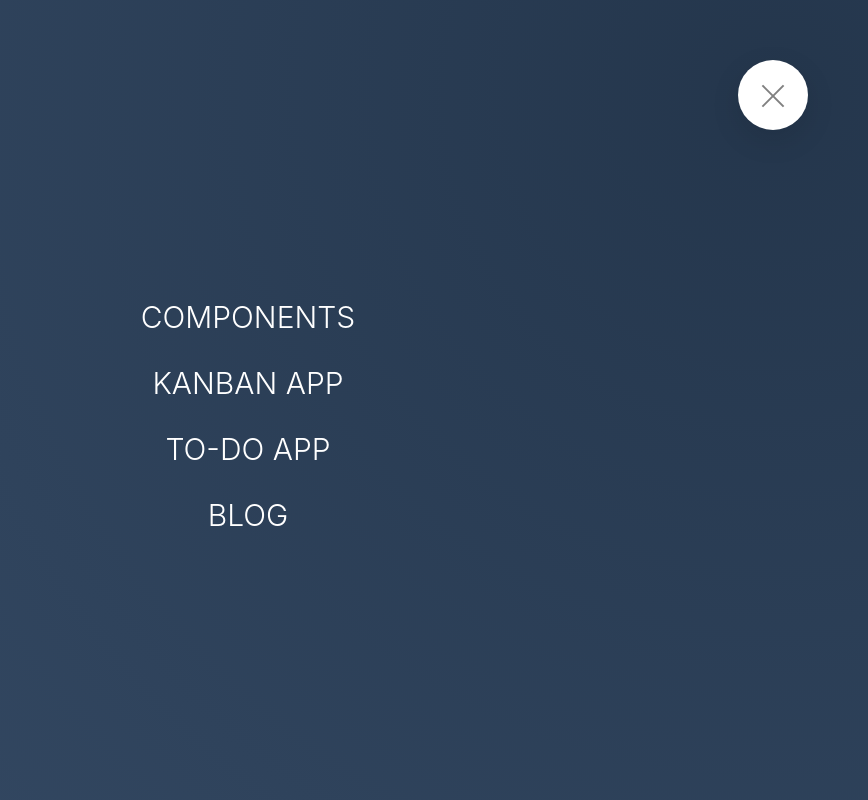
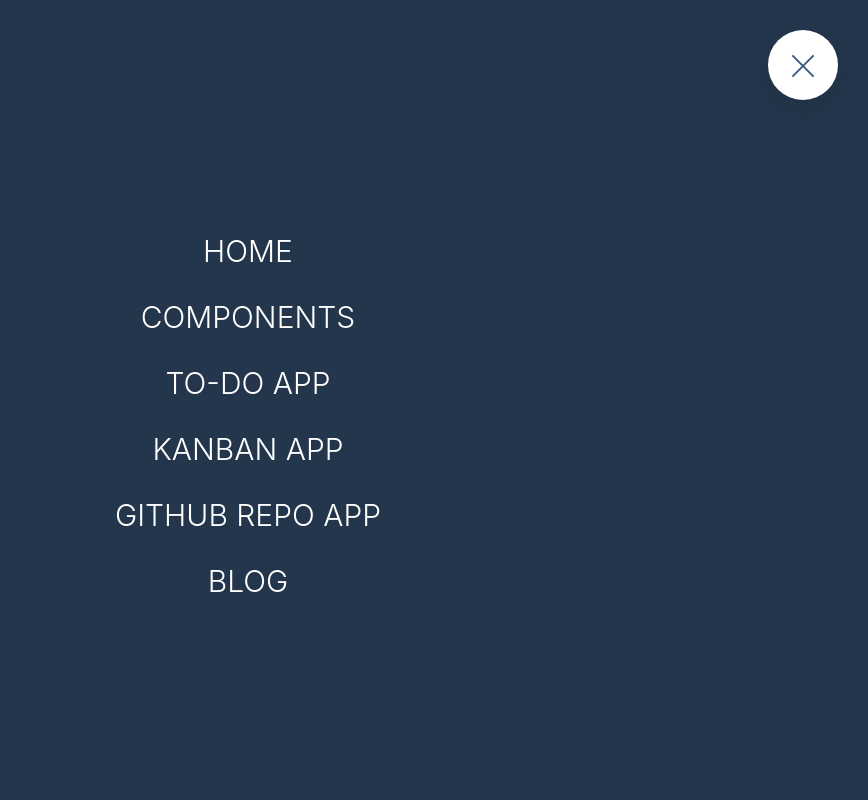
Before and after one commit to kfiggins/MyPortfolio, a React (Create React App) app in the folder client/: page / in a window 1280 px wide. Both pictures are taken after a click on the label 1185 px from the left and 95 px from the top of the page. Shown: the whole page, without its empty margins (412-1280 px from the left). Built offline with nearby package versions, Linux system fonts and the light colour scheme.

Commit message:
Finshed Navbar

```diff
--- a/client/src/App.js
+++ b/client/src/App.js
@@ -1,4 +1,4 @@
-import React, { Component } from "react";
+import React from "react";
 import { BrowserRouter as Router, Route, Switch } from "react-router-dom";
 import { toast } from "react-toastify";
 
@@ -10,7 +10,6 @@ import Components from "./components/componentLibrary/Components";
 import GitHubRepoApp from "./components/gitHubRepoApp/GitHubRepoApp";
 import Home from "./components/Home";
 import KanbanApp from "./components/KanbanApp";
-import { Navbar, MobileNavbar } from "./components/Navbar";
 import Navigation from "./components/shared/Navigation"
 import TodoApp from "./components/todoApp/TodoApp";
 import { useMediaQuery } from "./hooks/useMediaQuery";
@@ -18,13 +17,22 @@ import { useMediaQuery } from "./hooks/useMediaQuery";
 // Set up toast
 toast.configure();
 
+const menuItems = [
+  { name: "Home", link: "/" },
+  { name: "Components", link: "/components" },
+  { name: "To-Do App", link: "/todo" },
+  { name: "Kanban App", link: "/kanban" },
+  { name: "GitHub Repo App", link: "/gitHubRepo" },
+  { name: "Blog", link: "/blog" },
+]
+
 const App = () => {
   const mobileScreen = useMediaQuery("(max-width: 850px)");
 
   return (
     <Router>
-      {mobileScreen ? <MobileNavbar /> : <Navbar />}
-      <Navigation darkColor="#24364c" lightColor="#506a8c" primaryColor="#3d5a80" />
+      <Navigation darkColor="#24364c" lightColor="#24364c" menuItems={menuItems} />
+      <div style={{ padding: "50px" }}>
         <Switch>
           <Route exact path="/" component={Home} />
           <Route path="/components" component={Components} />
@@ -33,6 +41,7 @@ const App = () => {
           <Route path="/kanban" component={KanbanApp} />
           <Route path="/gitHubRepo" component={GitHubRepoApp} />
         </Switch>
+      </div>
     </Router>
   );
 };
--- a/client/src/components/Navbar.js
+++ b/client/src/components/Navbar.js
@@ -2,6 +2,8 @@ import React, { useState } from "react";
 import { Link } from "react-router-dom";
 import styled from "styled-components";
 import { sharedColors } from "../style/variables";
+
+// Deprecated 4/21/2020 No longer using but keeping in case we want for desktop menu.
 
 const Nav = styled.ul`
   list-style-type: none;
--- a/client/src/components/shared/Navigation/index.jsx
+++ b/client/src/components/shared/Navigation/index.jsx
@@ -1,31 +1,24 @@
-import React from 'react'
+import React, { useState } from 'react'
 import styled from "styled-components";
+import { Link } from "react-router-dom";
 
 require('./styles.scss')
 
-const tempLinks = [
-  { name: "Components", link: "#" },
-  { name: "Kanban App", link: "#" },
-  { name: "To-Do App", link: "#" },
-  { name: "Blog", link: "#" },
-]
 
 export default function Navagation(props) {
-  const { darkColor, lightColor, primaryColor } = props;
+  const { darkColor, lightColor, menuItems } = props;
+  const [checkboxChecked, setCheckboxChecked] = useState(false);
   return (
     <div className="navigation">
-      <input type="checkbox" class="navigation__checkbox" id="nav-toggle"></input>
-
+      <input type="checkbox" class="navigation__checkbox" checked={checkboxChecked} onClick={() => setCheckboxChecked(!checkboxChecked)} id="nav-toggle"></input>
       <label for="nav-toggle" class="navigation__logo">
         <span className="navigation__icon"></span>
       </label>
-
       <div className="navigation__background" style={{ backgroundImage: `radial-gradient(${darkColor}, ${lightColor})` }}>&nbsp;</div>
-
       <nav className="navigation__nav">
         <ul className="navigation__list">
-          {tempLinks.map((link, index) =>
-            <li key={index} className="navigation__item"><a href="" className="navigation__link">{link.name}</a></li>
+          {menuItems.map((item, index) =>
+            <li key={index} className="navigation__item"><Link to={item.link} className="navigation__link" onClick={() => setCheckboxChecked(false)}>{item.name}</Link></li>
           )}
         </ul>
       </nav>
--- a/client/src/components/shared/Navigation/styles.scss
+++ b/client/src/components/shared/Navigation/styles.scss
@@ -9,8 +9,8 @@
     height: 70px;
     width: 70px;
     position: fixed;
-    top: 60px;
-    right: 60px;
+    top: 30px;
+    right: 30px;
     border-radius: 50%;
     z-index: 2000;
     text-align: center;
@@ -24,12 +24,11 @@
     width: 60px;
     border-radius: 50%;
     position: fixed;
-    top: 65px;
-    right: 65px;
+    top: 35px;
+    right: 35px;
     z-index: 1000;
 
-    transition: transform .8s cubic-bezier(0.86, 0, 0.07, 1);
-    // transform: scale(80);
+    transition: transform .6s cubic-bezier(0.86, 0, 0.07, 1);
   }
 
   &__nav {
@@ -41,7 +40,7 @@
 
     opacity: 0;
     width: 0;
-    transition: all .8s cubic-bezier(0.68, -0.55, 0.265, 1.55);
+    transition: all .6s cubic-bezier(0.68, -0.55, 0.265, 1.55);
   }
 
   &__list {
@@ -70,14 +69,15 @@
       text-decoration: none;
       text-transform: uppercase;
 
-      transition: all .4s;
+      transition: all .3s;
       background-size: 240%;
-      background-image: linear-gradient(120deg, transparent 0%, transparent 50%, white 50% );
+      border-radius: 3px;
+      background-image: linear-gradient(90deg, transparent 0%, transparent 50%, white 50% );
     }
     &:hover,
     &:active{
       background-position: 100%;
-      color: blue;
+      color: #3d5a80;
       transform: translateX(10px);
     }
   }
@@ -100,7 +100,7 @@
     &::after{
       width: 30px;
       height: 2px;
-      background-color: gray;
+      background-color: #3d5a80;
       display: inline-block;
 
     }
```
Also changed, not shown: 1 other file (tests, documents, lock files or other folders). Lines whose indentation alone changed are shown as unchanged.
